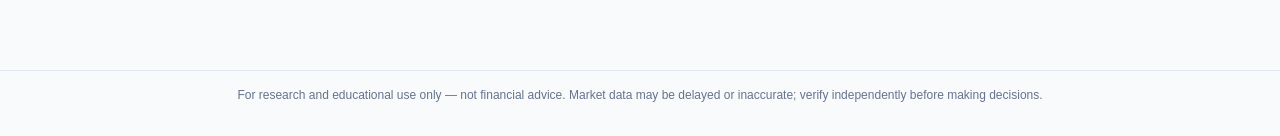
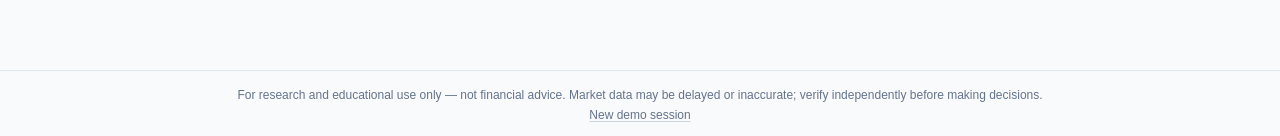
Before and after one commit to xy9iao/ai-stock-analyst, a Next.js app in the folder frontend/: page / in a window 1280 px wide. Shown: the part 787-923 px from the top of the page. Built offline with nearby package versions, Linux system fonts and the light colour scheme; no server answers.

Commit message:
Frontend: New demo session reset button in footer

```diff
--- a/frontend/components/layout/Footer.tsx
+++ b/frontend/components/layout/Footer.tsx
@@ -1,8 +1,30 @@
+"use client";
+
+import { resetSession } from "@/lib/api/session";
+
 export function Footer() {
+  async function handleReset() {
+    try {
+      await resetSession();
+    } finally {
+      // Reload so every page refetches under the fresh (empty) session.
+      window.location.href = "/";
+    }
+  }
+
   return (
     <footer className="border-t border-slate-200 px-6 py-4 text-center text-xs text-slate-500">
-      For research and educational use only — not financial advice. Market data may be delayed or
-      inaccurate; verify independently before making decisions.
+      <p>
+        For research and educational use only — not financial advice. Market data may be delayed
+        or inaccurate; verify independently before making decisions.
+      </p>
+      <button
+        type="button"
+        onClick={handleReset}
+        className="mt-1 underline decoration-slate-300 underline-offset-2 hover:text-slate-700"
+      >
+        New demo session
+      </button>
     </footer>
   );
 }
--- /dev/null
+++ b/frontend/lib/api/session.ts
@@ -0,0 +1,6 @@
+import { apiFetch } from "./client";
+
+/** Drop the demo-session cookie; the next request starts a fresh, empty bucket. */
+export function resetSession(): Promise<void> {
+  return apiFetch<void>("/api/session/reset", { method: "POST" });
+}
```
